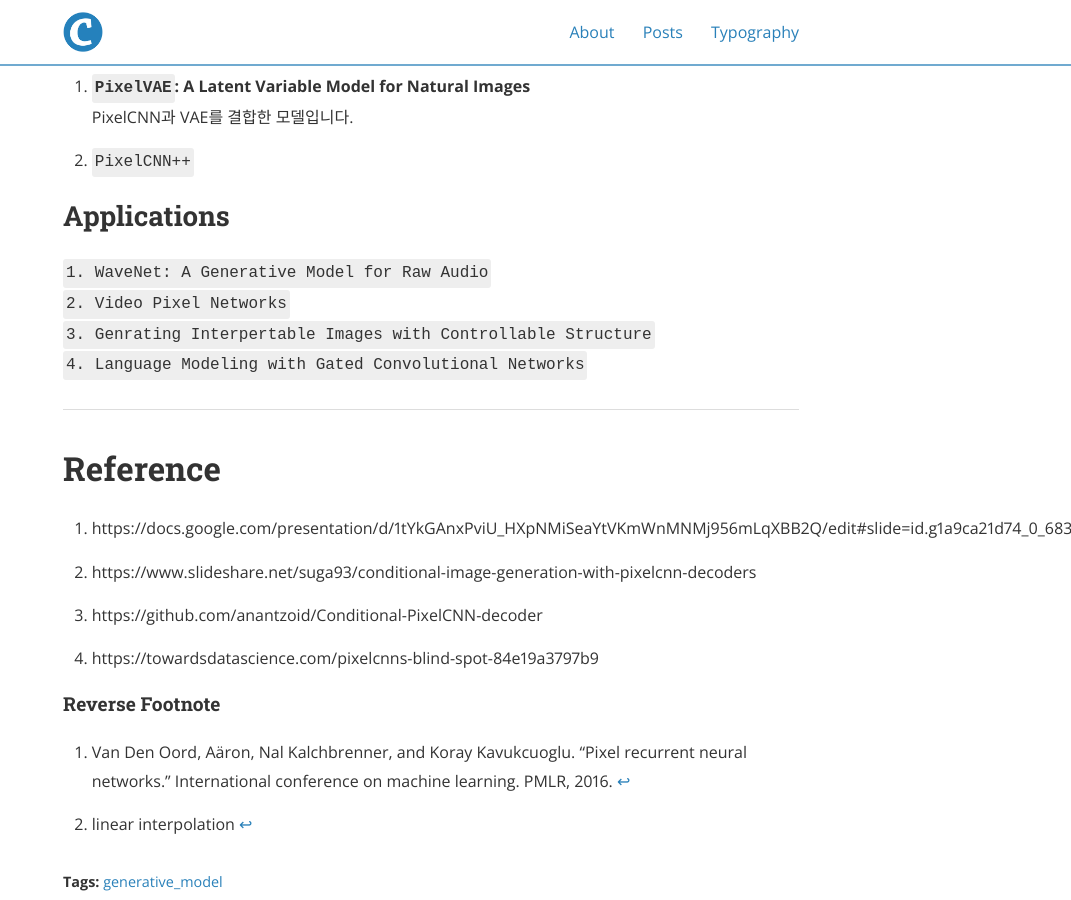
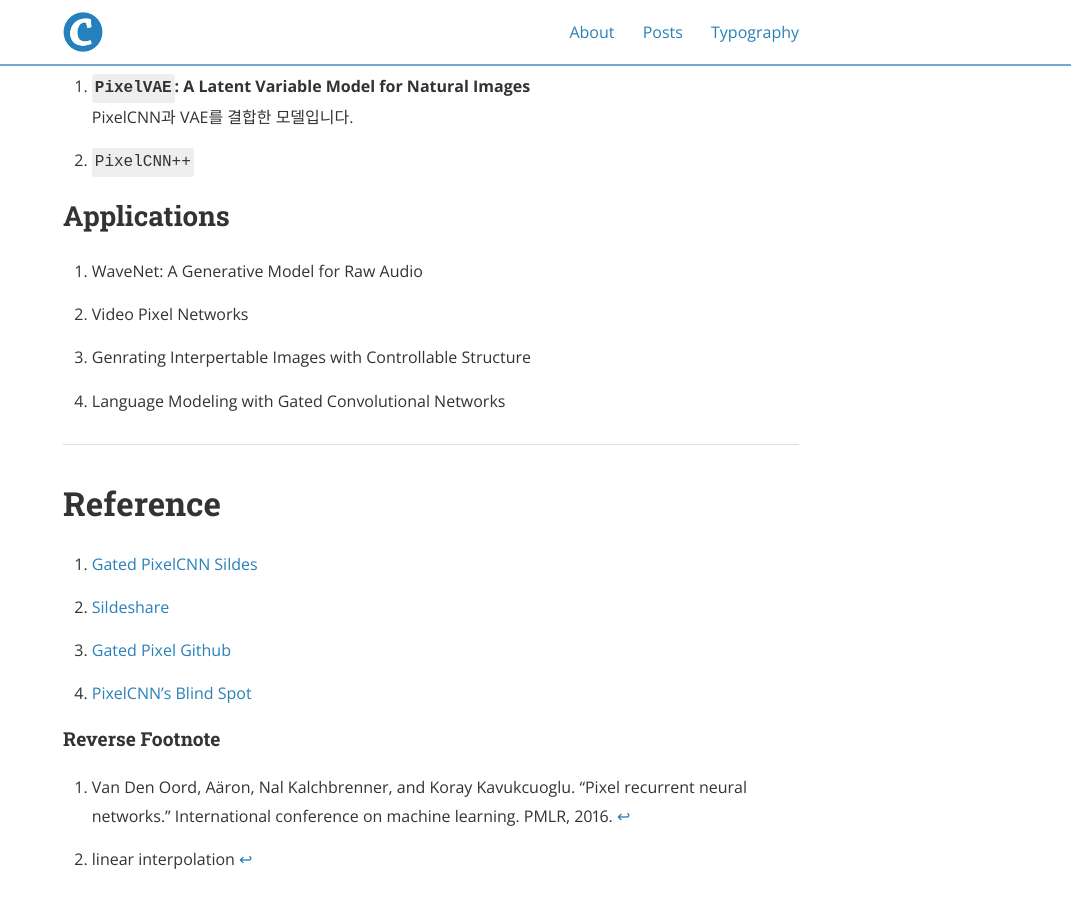
Before and after one commit to deep-generative-models-AIM5036/deep-generative-models-AIM5036.github.io, a Jekyll site: the page built from _posts/2022-11-10-GatedPixelCNN.md, in a window 1280 px wide and 900 px high, scrolled down 10957 px. Shown: the whole window, without its empty margins (209-1280 px from the left). Built offline with Jekyll 4.4.1, drawn with Linux system fonts in a browser that asks for light colours; nearby versions of some CDN libraries; formulas are drawn with MathJax 3.

Commit message:
refactor

```diff
--- a/_posts/2022-11-10-GatedPixelCNN.md
+++ b/_posts/2022-11-10-GatedPixelCNN.md
@@ -223,22 +223,26 @@ PixelCNN의 디코더와 함께 bottleneck에서 인코딩된 정보인 represen
 
 1. `PixelCNN++`
 
+
 ## Applications
-`1. WaveNet: A Generative Model for Raw Audio`
-`2. Video Pixel Networks`
-`3. Genrating Interpertable Images with Controllable Structure`
-`4. Language Modeling with Gated Convolutional Networks`
+1. WaveNet: A Generative Model for Raw Audio
+
+1. Video Pixel Networks
+
+1. Genrating Interpertable Images with Controllable Structure
+
+1. Language Modeling with Gated Convolutional Networks
 
 ---
 
 # Reference
-1. https://docs.google.com/presentation/d/1tYkGAnxPviU_HXpNMiSeaYtVKmWnMNMj956mLqXBB2Q/edit#slide=id.g1a9ca21d74_0_6839
+1. [Gated PixelCNN Sildes](https://docs.google.com/presentation/d/1tYkGAnxPviU_HXpNMiSeaYtVKmWnMNMj956mLqXBB2Q/edit#slide=id.g1a9ca21d74_0_6839)
 
-1. https://www.slideshare.net/suga93/conditional-image-generation-with-pixelcnn-decoders
+1. [Sildeshare](https://www.slideshare.net/suga93/conditional-image-generation-with-pixelcnn-decoders)
 
-1. https://github.com/anantzoid/Conditional-PixelCNN-decoder
+1. [Gated Pixel Github](https://github.com/anantzoid/Conditional-PixelCNN-decoder)
 
-1. https://towardsdatascience.com/pixelcnns-blind-spot-84e19a3797b9
+1. [PixelCNN’s Blind Spot](https://towardsdatascience.com/pixelcnns-blind-spot-84e19a3797b9)
 
 #### Reverse Footnote
 [^1]: Van Den Oord, Aäron, Nal Kalchbrenner, and Koray Kavukcuoglu. "Pixel recurrent neural networks." International conference on machine learning. PMLR, 2016.
```
